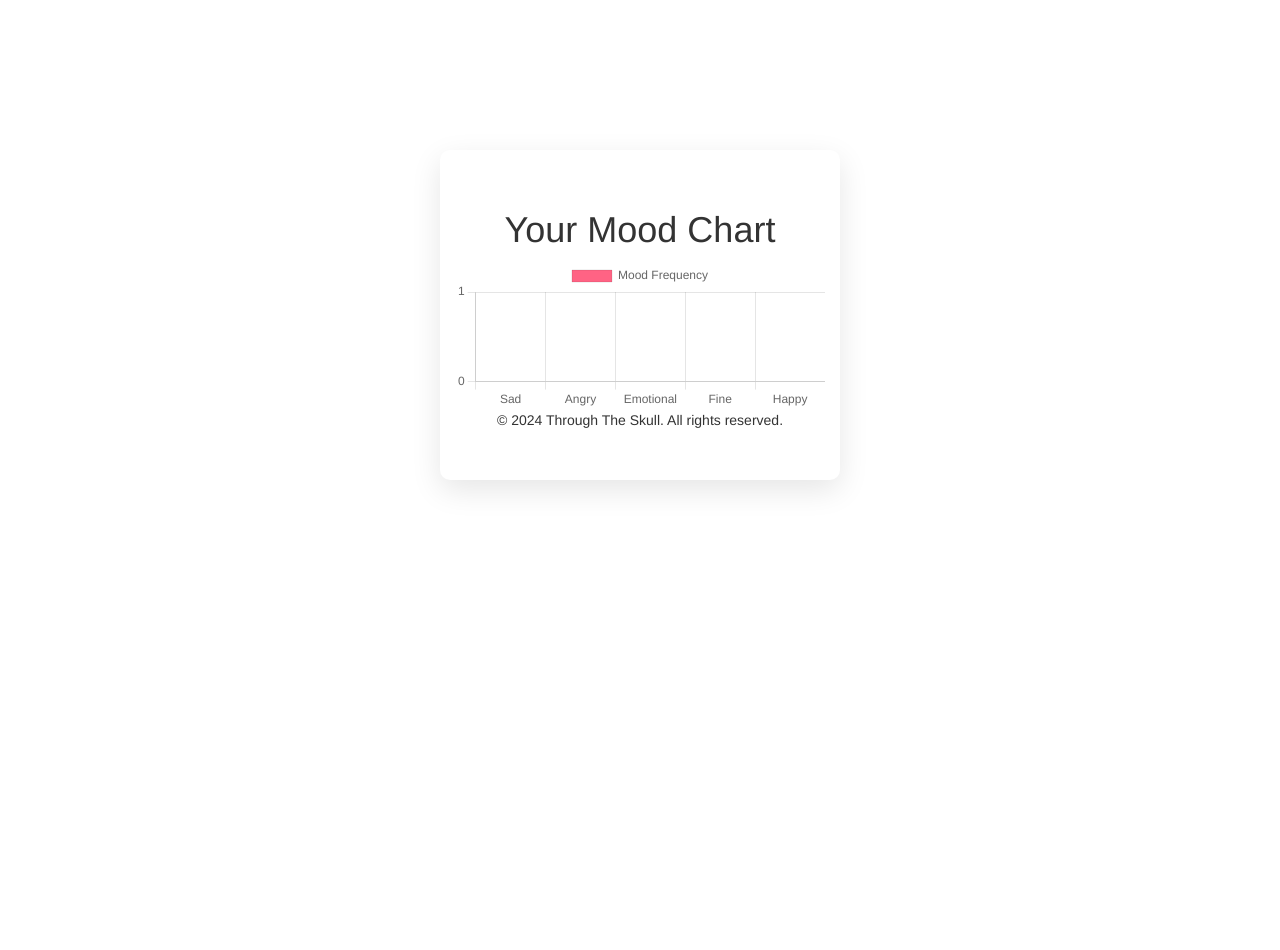
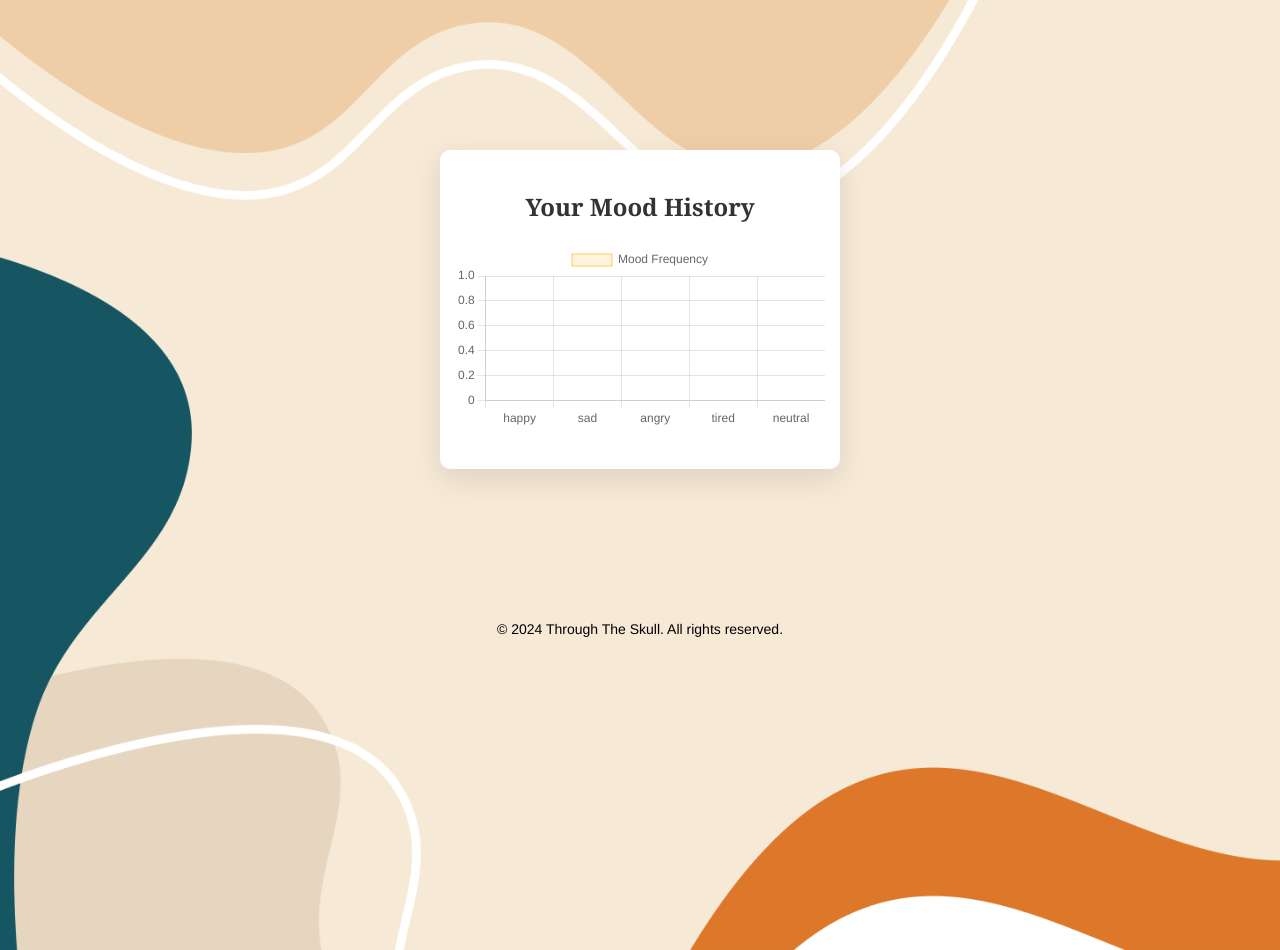
Before and after one commit to LesegoModise/mental_health_app-project, a website: page public/moodchart.html in a window 1280 px wide. Before the commit the page ends 800 px from the top, so only its background shows below. Drawn offline with nearby package versions, Linux system fonts and the light colour scheme; no server answers.

Commit message:
added moodchart

```diff
--- a/public/chart.js
+++ b/public/chart.js
@@ -1,84 +1,50 @@
-document.addEventListener('alpine:init', () => {
-    Alpine.data('journalApp', () => ({
-        moods: ['Sad', 'Angry', 'Emotional', 'Fine', 'Happy'],
-        selectedMood:'',
-        moodData: JSON.parse(localStorage.getItem('moodData')) || [], // Retrieve stored mood data
-        chart: null,
+document.addEventListener('DOMContentLoaded', function () {
+    const ctx = document.getElementById('moodChart').getContext('2d');
 
-        // Fetch mood data from the backend
-        fetchMoods() {
-            axios.get('http://localhost:4011/api/moods')
-                .then(response => {
-                    if (response.data && Array.isArray(response.data)) {
-                        this.moodData = response.data;
-                        this.updateChart();
-                    } else {
-                        console.error('Invalid data format from API');
-                    }
-                })
-                .catch(error => {
-                    console.error('Error fetching moods:', error);
-                });
-        },
+    // Retrieve the stored mood data from localStorage
+    const moodData = JSON.parse(localStorage.getItem('moodData')) || [];
 
+    // Count the occurrences of each mood
+    const moodCounts = moodData.reduce((counts, entry) => {
+        counts[entry.mood] = (counts[entry.mood] || 0) + 1;
+        return counts;
+    }, {});
 
-        // Method to update the chart
-        updateChart() {
-            const moodCounts = this.moods.map(mood => this.moodData.filter(entry => entry.mood === mood).length);
-            if (this.chart) {
-                this.chart.data.datasets[0].data = moodCounts;
-                this.chart.update();
-            } else {
-                this.createChart(moodCounts);
-            }
-        },
+    // Define the labels (moods) and data (counts)
+    const labels = ['happy', 'sad', 'angry', 'tired', 'neutral'];
+    const data = labels.map(mood => moodCounts[mood] || 0);
 
-        // Method to create the chart
-        createChart(moodCounts) {
-            const ctx = document.getElementById('moodChart').getContext('2d');
-            this.chart = new Chart(ctx, {
+    // Create the chart using Chart.js
+    const moodChart = new Chart(ctx, {
         type: 'bar',
         data: {
-                    labels: this.moods,
+            labels: labels,
             datasets: [{
                 label: 'Mood Frequency',
-                        data: moodCounts,
-                        backgroundColor: ['#FF6384', '#36A2EB', '#FFCE56', '#4BC0C0', '#9966FF'],
+                data: data,
+                backgroundColor: [
+                    'rgba(255, 205, 86, 0.2)',
+                    'rgba(75, 192, 192, 0.2)',
+                    'rgba(255, 99, 132, 0.2)',
+                    'rgba(153, 102, 255, 0.2)',
+                    'rgba(54, 162, 235, 0.2)'
+                ],
+                borderColor: [
+                    'rgba(255, 205, 86, 1)',
+                    'rgba(75, 192, 192, 1)',
+                    'rgba(255, 99, 132, 1)',
+                    'rgba(153, 102, 255, 1)',
+                    'rgba(54, 162, 235, 1)'
+                ],
                 borderWidth: 1
             }]
         },
         options: {
-                    responsive: true,  // Ensures the chart adapts to different screen sizes
-                    maintainAspectRatio: false, // Allows chart resizing if needed
             scales: {
                 y: {
-                            beginAtZero: true,
-                            ticks: {
-                                stepSize: 1  // Controls the step size of the Y-axis
-                            }
-                        }
-                    },
-                    plugins: {
-                        legend: {
-                            display: true,
-                            position: 'top',  // Ensure legend is displayed correctly
+                    beginAtZero: true
                 }
             }
         }
     });
-        },
-        listenForMoodUpdates() {
-            document.addEventListener('mood-updated', () => {
-                this.moodData = JSON.parse(localStorage.getItem('moodData')) || [];
-                this.updateChart();
 });
-        },
-
-        // Initialize the chart and fetch moods on component load
-        init() {
-            this.updateChart(); // Initialize the chart with existing data
-            this.fetchMoods();  // Fetch latest moods from the backend
-            this.listenForMoodUpdates();
-        }
-    }));
-});
--- a/public/moodchart.html
+++ b/public/moodchart.html
@@ -4,36 +4,26 @@
 <head>
     <meta charset="UTF-8">
     <meta name="viewport" content="width=device-width, initial-scale=1.0">
-    <title>MOOD Chart</title>
+    <title>Mood Chart</title>
     <link rel="stylesheet" href="./style.css">
-    <script src="https://code.jquery.com/jquery-3.6.0.min.js"></script>
     <link rel="stylesheet" href="https://cdn.jsdelivr.net/npm/bootstrap@3.4.1/dist/css/bootstrap.min.css"
         integrity="sha384-HSMxcRTRxnN+Bdg0JdbxYKrThecOKuH5zCYotlSAcp1+c8xmyTe9GYg1l9a69psu" crossorigin="anonymous">
-    <script src="https://cdn.jsdelivr.net/npm/axios/dist/axios.min.js"></script>
-    <script src="https://cdn.jsdelivr.net/npm/alpinejs@3.x.x/dist/cdn.min.js" defer></script>
-    <script src="https://cdn.jsdelivr.net/npm/chart.js" defer></script>
-    <script src="https://cdn.jsdelivr.net/npm/bootstrap@3.4.1/dist/js/bootstrap.min.js"
-        integrity="sha384-aJ21OjlMXNL5UyIl/XNwTMqvzeRMZH2w8c5cRVpzpU8Y5bApTppSuUkhZXN0VxHd"
-        crossorigin="anonymous"></script>
-    <script src="//unpkg.com/alpinejs" defer></script>
     <script src="https://cdn.jsdelivr.net/npm/chart.js"></script>
-    <script src="https://cdn.jsdelivr.net/npm/axios/dist/axios.min.js"></script>
-    <script src="chart.js"></script>
+    <script src="chart.js" defer></script>
 </head>
 
-<body x-data="journalApp()" x-init="init()">
+<body class="mood-background">
+
     <section class="container mood-content">
-        <div class="mood-info">
-            <h1>Your Mood Chart</h1>
-            <div class="mood-chart-container">
-                <canvas id="moodChart"></canvas>
-            </div>
-        </div>
-        <footer style="text-align: center; color: black;"></footer>
-        <p>&copy; 2024 Through The Skull. All rights reserved.</p>
-        </footer>
+        <div class="mood-title">Your Mood History</div>
+        <canvas id="moodChart"></canvas>
 
     </section>
+
+    <footer style="text-align: center; color: black;">
+        <p>&copy; 2024 Through The Skull. All rights reserved.</p>
+    </footer>
+
 </body>
 
 </html>
```
Lines whose indentation alone changed are shown as unchanged.
